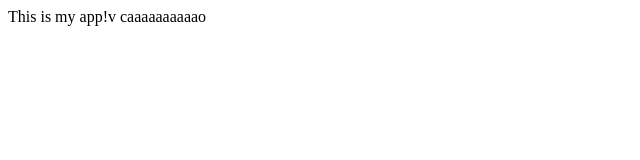
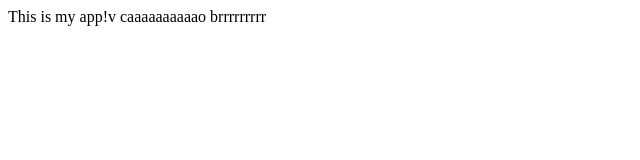
Before and after one commit to fianketo/myapplearning, a plain HTML site: page sale.html in a window 1280 px wide. Shown: the full height of the page, 0-640 px from the left. Drawn offline with Linux system fonts and the light colour scheme.

Commit message:
HTNLHTML

```diff
--- a/sale.html
+++ b/sale.html
@@ -5,6 +5,6 @@
     </title>
   </head>
   <body>
-    This is my app!v caaaaaaaaaao
+    This is my app!v caaaaaaaaaao brrrrrrrrr
   </body>
 </html>
```
